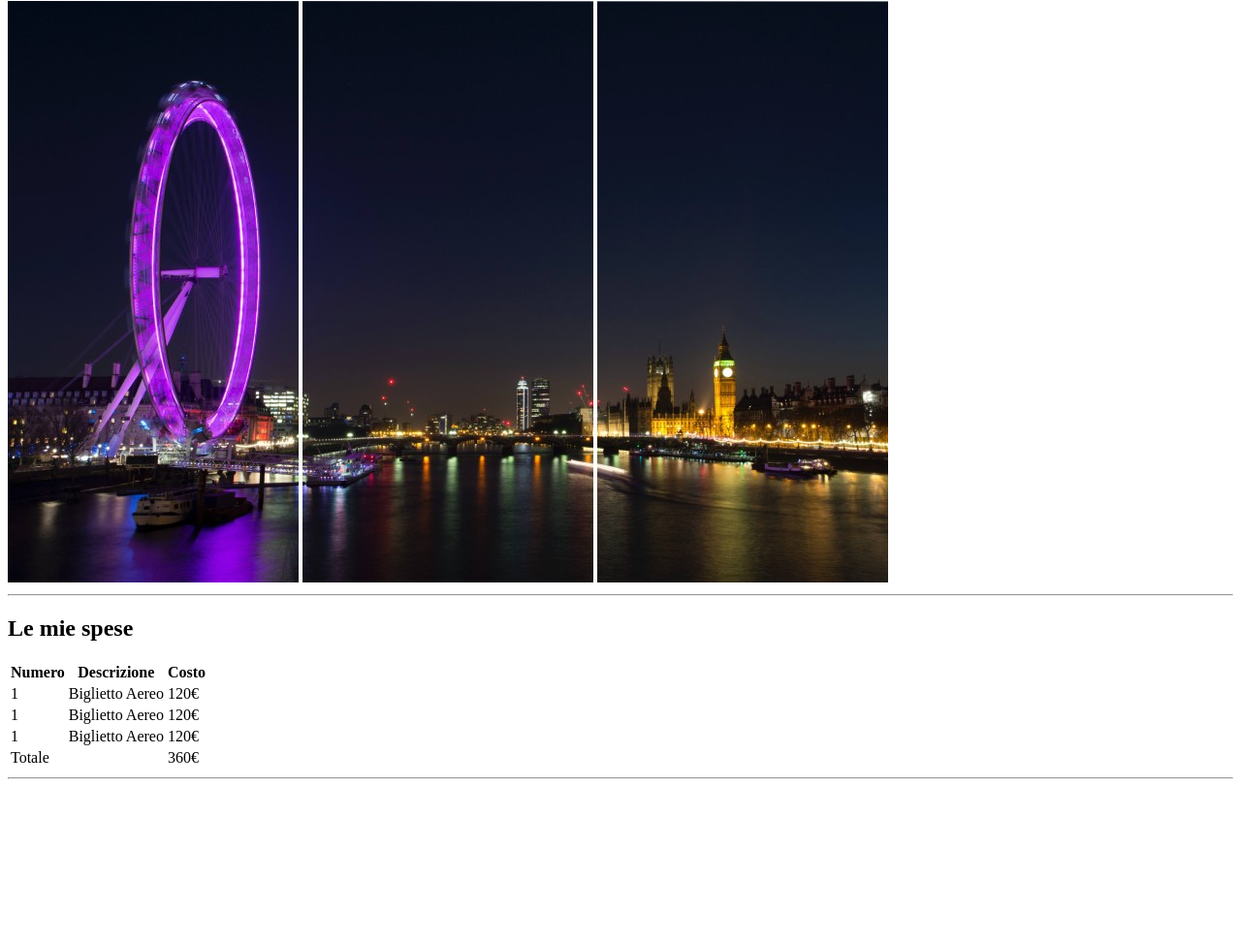
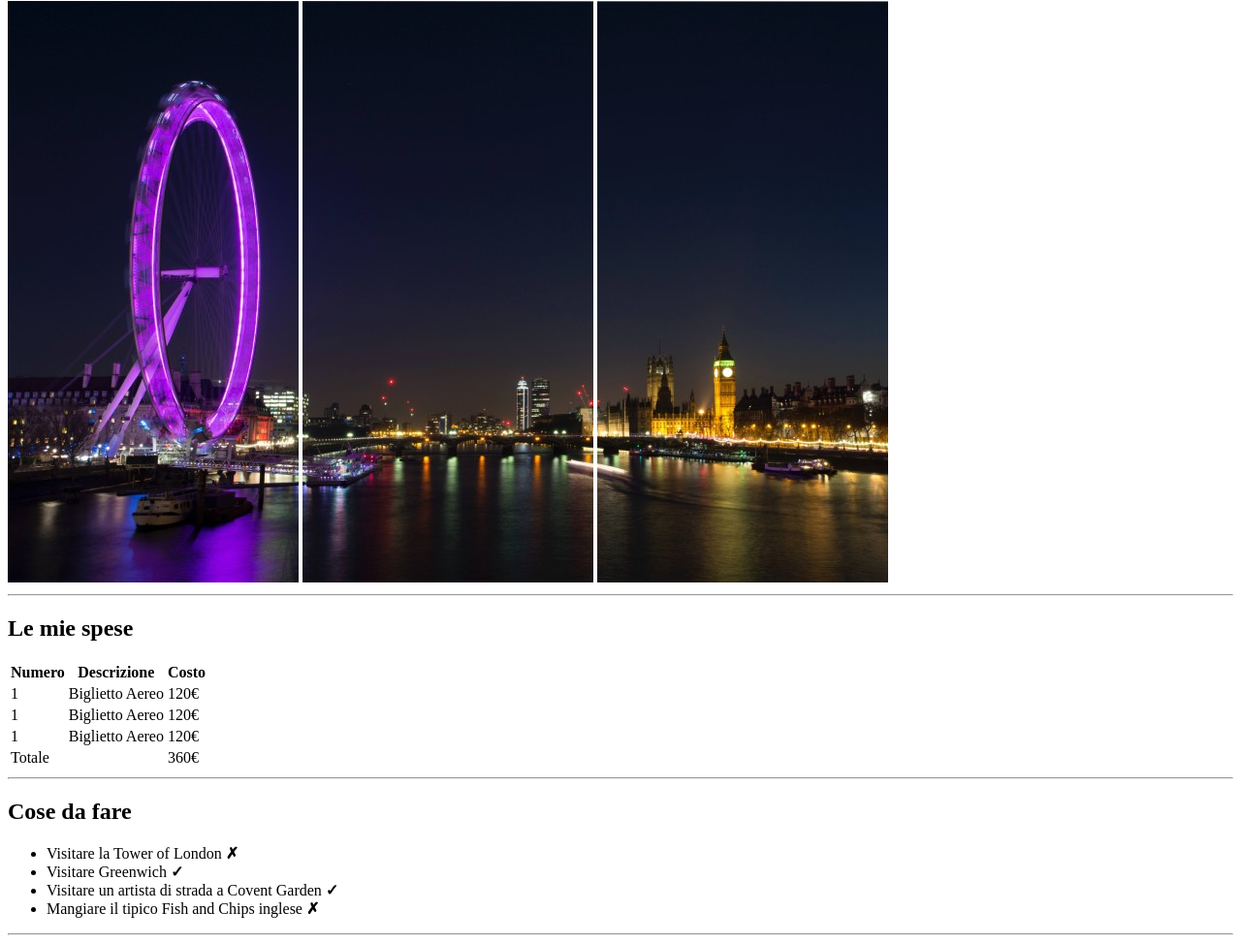
Before and after one commit to Ale1830/html-london-trip, a plain HTML site: page index.html in a window 1280 px wide. Shown: the part 79-1052 px from the top of the page at 97% size. Before the commit the page ends 891 px from the top, so only its background shows below. Drawn offline with Linux system fonts and the light colour scheme.

Commit message:
cose-da-fare

```diff
--- a/index.html
+++ b/index.html
@@ -57,3 +57,14 @@
         </table>
         <hr>
     </section>
+    <!-- intestazione cose da fare -->
+    <section>
+        <h2>Cose da fare</h2>
+        <ul>
+            <li>Visitare la Tower of London <strong>&cross;</strong></li>
+            <li>Visitare Greenwich <strong>&check;</strong></li>
+            <li>Visitare un artista di strada a Covent Garden <strong>&check;</strong></li>
+            <li>Mangiare il tipico Fish and Chips inglese <strong>&cross;</strong></li>
+        </ul>
+        <hr>
+    </section>
```
